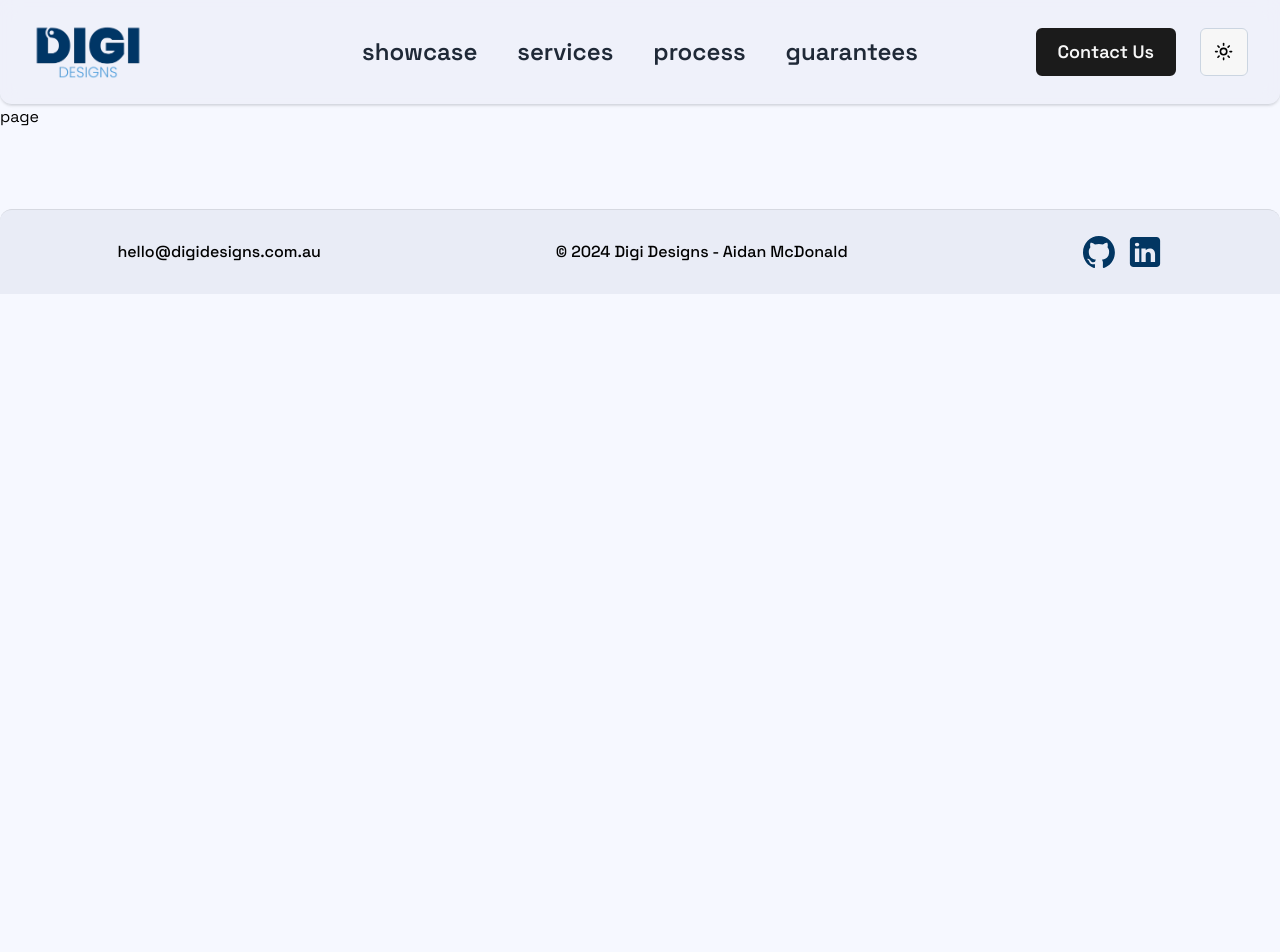
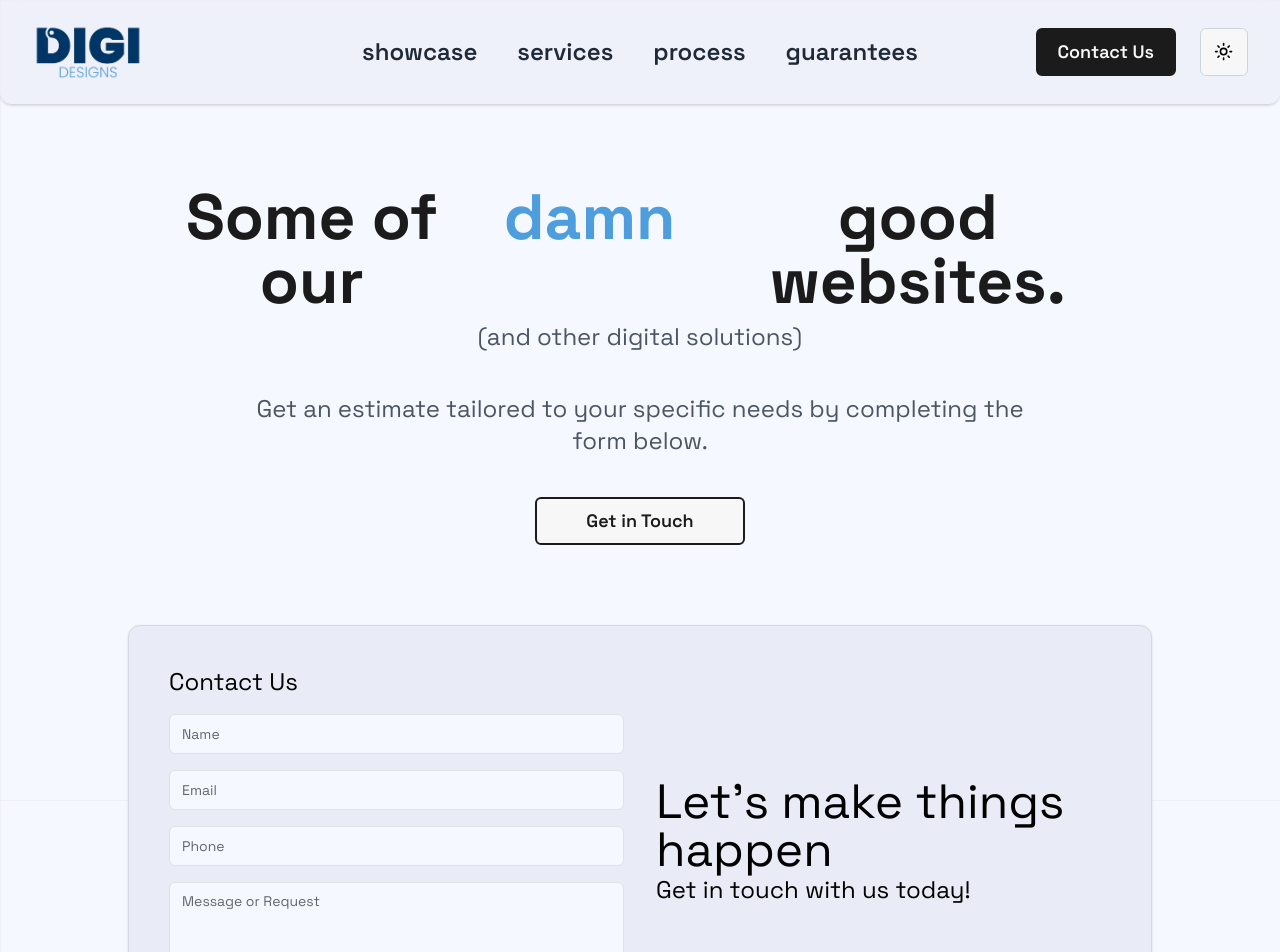
Before and after one commit to aidan-0/digi-designs, a Next.js app: page /showcase in a window 1280 px wide. Shown: the top 952 px of the page. Before the commit the page ends 800 px from the top, so only its background shows below. Built offline with nearby package versions, Linux system fonts and the light colour scheme.

Commit message:
Global animations, fine tuned animation timings, content on showcase page

```diff
--- a/app/layout.tsx
+++ b/app/layout.tsx
@@ -4,6 +4,7 @@ import { ThemeProvider } from "@/providers/theme-provider";
 import { Space_Grotesk } from "next/font/google";
 import { Toaster } from "@/components/ui/toaster";
 import Footer from "@/components/Footer";
+import GlobalAnimations from "@/components/GlobalAnimations";
 
 const space_grotesk = Space_Grotesk({ subsets: ["latin"] });
 
@@ -26,6 +27,7 @@ export default function RootLayout({
 					defaultTheme="system"
 					enableSystem
 				>
+					<GlobalAnimations />
 					{children}
 					<Footer />
 					<Toaster />
--- a/app/page.tsx
+++ b/app/page.tsx
@@ -24,25 +24,7 @@ gsap.registerPlugin(ScrollTrigger);
 
 
 export default function Home() {
-	// Fade in
 	useGSAP(() => {
-		// Select all elements with class 'fade-in'
-		gsap.utils.toArray(".fade-in").forEach((element) => {
-			gsap.fromTo(
-				element as HTMLElement,
-				{ opacity: 0 },
-				{
-					opacity: 1,
-					duration: 0.3,
-					ease: "power2.inOut",
-					scrollTrigger: {
-						trigger: element as HTMLElement,
-						start: "top 80%", // start animation when element is 80% into view
-					},
-				}
-			);
-		});
-
 		gsap.fromTo(
 			".services-items",
 			{ opacity: 0 },
@@ -90,7 +72,7 @@ export default function Home() {
 										direction="right"
 										framerProps={{
 											show: {
-												transition: { delay: 0.3 },
+												transition: { delay: 0.35 },
 											},
 										}}
 										text="We make"
@@ -99,7 +81,7 @@ export default function Home() {
 										className=" text-dd-light-blue px-2"
 										direction="up"
 										framerProps={{
-											show: { transition: { delay: 0 } },
+											show: { transition: { delay: 0.1 } },
 										}}
 										text="damn"
 									/>
@@ -108,7 +90,7 @@ export default function Home() {
 									className="text-dd-dark dark:text-dd-light"
 									direction="left"
 									framerProps={{
-										show: { transition: { delay: 0.3 } },
+										show: { transition: { delay: 0.35 } },
 									}}
 									text="good websites."
 								/>
@@ -135,7 +117,7 @@ export default function Home() {
 							{/* Box Reveal - START*/}
 							<div id="services" /> {/* Scroll to services */}
 							<div className="fade-in opacity-0 flex flex-row flex-wrap gap-3 sm:gap-4 items-center justify-center lg:gap-44 md:mx-auto mt-12 md:mt-16 md:w-4/5 text-xl font-semibold">
-								<BoxReveal boxColor={"#4e9edd"} duration={0.5}>
+								<BoxReveal boxColor={"#4e9edd"} duration={0.5} textDelay={1} boxDelay={0.75}>
 									<p className="flex gap-2 md:gap-x-4 items-center">
 										<CheckIcon className="text-dd-light-blue" />
 										Websites
@@ -144,8 +126,8 @@ export default function Home() {
 								<BoxReveal
 									boxColor={"#4e9edd"}
 									duration={0.5}
-									textDelay={0.5}
-									boxDelay={0.25}
+									textDelay={1.25}
+									boxDelay={1}
 								>
 									<p className="flex gap-2 md:gap-x-4 items-center">
 										<CheckIcon className="text-dd-light-blue" />
@@ -155,8 +137,8 @@ export default function Home() {
 								<BoxReveal
 									boxColor={"#4e9edd"}
 									duration={0.5}
-									textDelay={0.75}
-									boxDelay={0.5}
+									textDelay={1.5}
+									boxDelay={1.25}
 								>
 									<p className="flex gap-2 md:gap-x-4 items-center">
 										<CheckIcon className="text-dd-light-blue" />
--- a/app/showcase/layout.tsx
+++ /dev/null
@@ -1,7 +0,0 @@
-export default function Layout({
-	children,
-}: Readonly<{
-	children: React.ReactNode;
-}>) {
-	return <div>{children}</div>;
-}
--- a/app/showcase/page.tsx
+++ b/app/showcase/page.tsx
@@ -1,11 +1,99 @@
+import ContactForm from "@/components/ContactForm";
+import { FadeText } from "@/components/magicui/fade-text";
 import NavbarShowcase from "@/components/NavbarShowcase";
+import Link from "next/link";
 import React from "react";
 
 const page = () => {
 	return (
-		<div>
+		<div className="min-h-screen bg-fixed inset-0 -z-10 h-full w-full bg-background bg-[linear-gradient(to_right,#80808010_1px,transparent_1px),linear-gradient(to_bottom,#80808010_1px,transparent_1px)] bg-[size:14px_24px]">
+			{/* Nav Bar */}
 			<NavbarShowcase />
-			page
+
+			{/* Main Section */}
+			<main className="">
+				<div className="px-5 xl:px-0 sm:px-10 lg:px-20 xl:w-4/5 2xl:w-[68%] md:mx-auto mt-12 sm:mt-20 max-w-[1600px]">
+					{/* Hero and CTA - START */}
+					<div className="">
+						<h1 className="text-[11vw] leading-[11vw] xs:text-4xl md:text-5xl lg:text-6xl xl:text-[4rem] mx-auto z-20 font-bold text-center flex flex-col sm:flex-row justify-center">
+							<div className="flex justify-center">
+								<FadeText
+									className="text-dd-dark dark:text-dd-light"
+									direction="right"
+									framerProps={{
+										show: {
+											transition: { delay: 0.35 },
+										},
+									}}
+									text="Some of our"
+								/>
+								<FadeText
+									className=" text-dd-light-blue px-2"
+									direction="up"
+									framerProps={{
+										show: { transition: { delay: 0 } },
+									}}
+									text="damn"
+								/>
+							</div>
+							<FadeText
+								className="text-dd-dark dark:text-dd-light"
+								direction="left"
+								framerProps={{
+									show: { transition: { delay: 0.35 } },
+								}}
+								text="good websites."
+							/>
+						</h1>
+						<p className="fade-in opacity-0 text-center text-xl my-2 md:text-2xl md:w-4/5 mx-auto text-gray-600">
+							(and other digital solutions)
+						</p>
+						<p className="fade-in opacity-0 text-center text-xl md:text-2xl my-6 md:my-10 md:w-4/5 mx-auto text-gray-600">
+							Get an estimate tailored to your specific needs by
+							completing the form below.
+						</p>
+						<div className="flex justify-center items-center gap-3 xs:gap-4">
+							{/* <Link
+								href="mailto:hello@digidesigns.com.au"
+								className="fade-in opacity-0 md:w-[210px] text-center px-4 sm:px-12 py-2 font-semibold hover:bg-dd-light hover:text-dd-dark rounded-[6px] text-dd-light border-dd-dark border-2  bg-dd-dark dark:bg-foreground dark:text-dd-dark transition duration-200 text-lg hover:shadow-[1px_1px_rgba(78,158,221),2px_2px_rgba(78,158,221),3px_3px_rgba(78,158,221),4px_4px_rgba(78,158,221)] dark:hover:shadow-[1px_1px_rgba(78,158,221),2px_2px_rgba(78,158,221),3px_3px_rgba(78,158,221),4px_4px_rgba(78,158,221)]"
+							>
+								Get in Touch
+							</Link> */}
+							<Link
+								href="mailto:hello@digidesigns.com.au"
+								className="fade-in opacity-0 md:w-[210px] text-center px-4 sm:px-12 py-2 font-semibold hover:bg-dd-dark hover:text-dd-light rounded-[6px] text-dd-dark border-dd-dark border-2  bg-dd-light dark:bg-foreground dark:text-dd-dark transition duration-200 text-lg hover:shadow-[1px_1px_rgba(255,176,50),2px_2px_rgba(255,176,50),3px_3px_rgba(255,176,50),4px_4px_rgba(255,176,50)] dark:hover:shadow-[1px_1px_rgba(255,176,50),2px_2px_rgba(255,176,50),3px_3px_rgba(255,176,50),4px_4px_rgba(255,176,50)]"
+							>
+								Get in Touch
+							</Link>
+						</div>
+					</div>
+
+
+				</div>
+
+				{/* Contact Section */}
+				<div
+					id="contact"
+					className="px-5 sm:px-10 lg:px-20 xl:px-0 xl:w-4/5 2xl:w-[68%] md:mx-auto mt-12 md:mt-20 max-w-[1600px]"
+				>
+					<section
+						id="contact"
+						className="fade-in opacity-0 w-full flex flex-col md:grid md:grid-cols-2 bg-card border border-border p-5 xs:p-10 rounded-xl shadow md:gap-8"
+					>
+						<div className="flex justify-center items-center order-2 md:order-1">
+							<ContactForm />
+						</div>
+						<div className="flex flex-col justify-center order-1 md:order-2">
+							<h4 className="text-3xl md:text-4xl lg:text-5xl">
+								Let&apos;s make things happen
+							</h4>
+							<p className="text-2xl">
+								Get in touch with us today!
+							</p>
+						</div>
+					</section>
+				</div>
+			</main>
 		</div>
 	);
 };
--- /dev/null
+++ b/components/GlobalAnimations.tsx
@@ -0,0 +1,34 @@
+"use client";
+
+import { useEffect } from 'react';
+import { gsap } from 'gsap';
+import { ScrollTrigger } from 'gsap/all';
+import { usePathname } from 'next/navigation';
+
+gsap.registerPlugin(ScrollTrigger);
+
+// Run these effects each time the pathname changes
+
+const GlobalAnimations = () => {
+    useEffect(() => {
+        gsap.utils.toArray(".fade-in").forEach((element) => {
+            gsap.fromTo(
+                element as HTMLElement,
+                { opacity: 0 },
+                {
+                    opacity: 1,
+                    duration: 0.4,
+                    delay: 0.6,
+                    ease: "power2.inOut",
+                    scrollTrigger: {
+                        trigger: element as HTMLElement,
+                        start: "top 80%",
+                    },
+                }
+            );
+        });
+    }, [usePathname()]);
+    return null;
+};
+
+export default GlobalAnimations;
```
